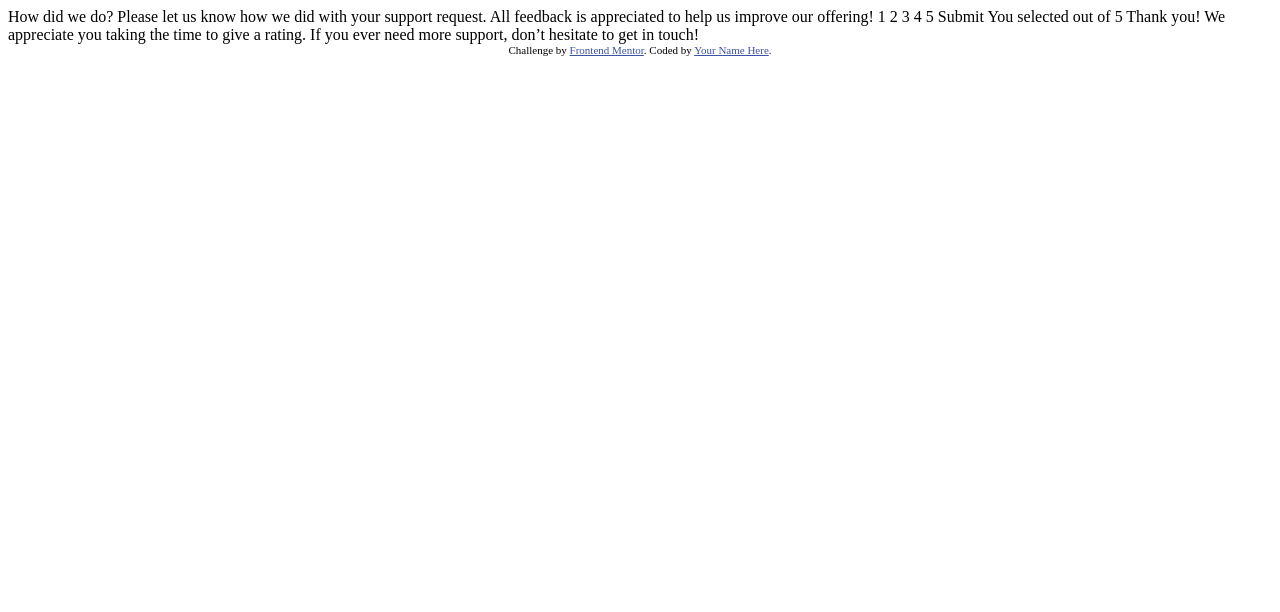
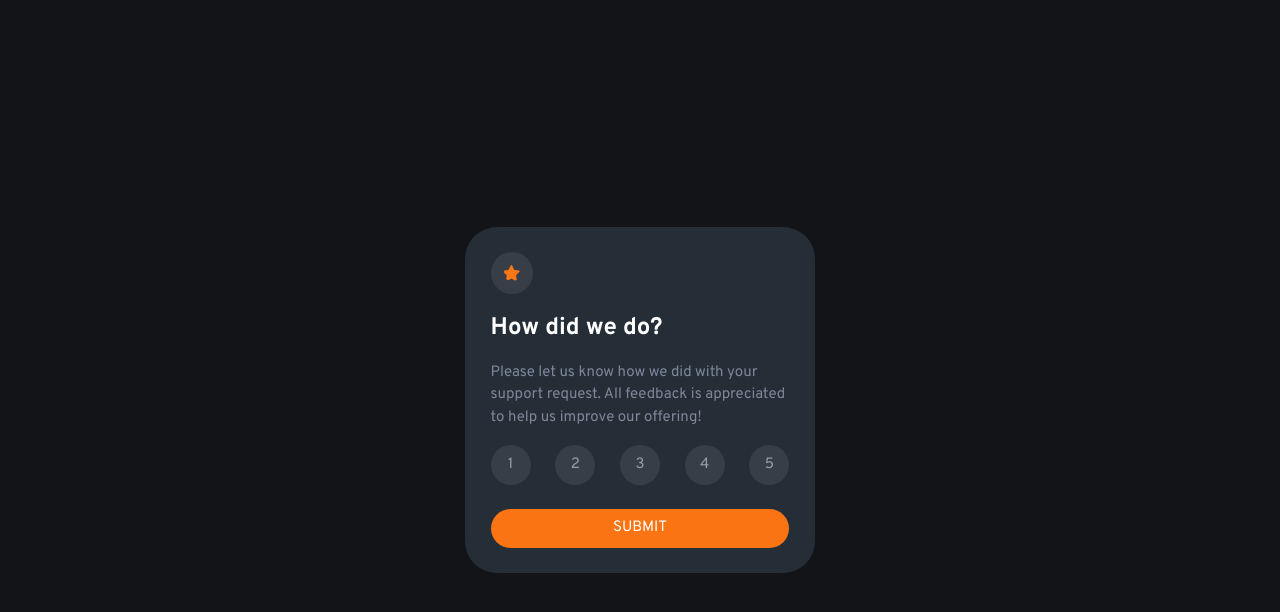
Before and after one commit to zsoolti8917/Interactive-rating-component, a plain HTML site: page index.html in a window 1280 px wide. Drawn offline with Linux system fonts and the light colour scheme.

Commit message:
main container css done

```diff
--- a/index.html
+++ b/index.html
@@ -7,43 +7,51 @@
   <link rel="icon" type="image/png" sizes="32x32" href="./images/favicon-32x32.png">
 
   <title>Frontend Mentor | Interactive rating component</title>
-
-  <!-- Feel free to remove these styles or customise in your own stylesheet 👍 -->
-  <style>
-    .attribution { font-size: 11px; text-align: center; }
-    .attribution a { color: hsl(228, 45%, 44%); }
-  </style>
+  <link rel="stylesheet" href="style.css">
+  <script src="main.js" type="module"></script>
 </head>
 <body>
 
   <!-- Rating state start -->
+ <div class="container">
+  <div class="main">
+    <picture class="star">
+      <img src="images/icon-star.svg" alt="star">
+    </picture>
 
-  How did we do?
+    <h1 class="title">How did we do?</h1>
+    <p class="text">Please let us know how we did with your support request. All feedback is appreciated
+      to help us improve our offering!</p>
+    <ul class="ratings">
+      <li data-key="1" class="rating">1</li>
+      <li data-key="2" class="rating">2</li>
+      <li data-key="3" class="rating">3</li>
+      <li data-key="4" class="rating">4</li>
+      <li data-key="5" class="rating">5</li>
+    </ul>
 
-  Please let us know how we did with your support request. All feedback is appreciated
-  to help us improve our offering!
+    <button class="button">Submit</button>
+  </div>
 
-  1 2 3 4 5
+  <div class="rating__screen">
+    <picture class="illustration">
+      <img src="images/illustration-thank-you.svg" alt="illustration">
+    </picture>
 
-  Submit
+    <p class="selected">
+      You selected <!-- Add rating here --> out of 5
+    </p>
 
-  <!-- Rating state end -->
+    <h1 class="title">
+      Thank you!
+    </h1>
 
-  <!-- Thank you state start -->
+    <p class="text">
+      We appreciate you taking the time to give a rating. If you ever need more support,
+      don’t hesitate to get in touch!
+    </p>
+  </div>
+ </div>
 
-  You selected <!-- Add rating here --> out of 5
-
-  Thank you!
-
-  We appreciate you taking the time to give a rating. If you ever need more support,
-  don’t hesitate to get in touch!
-
-  <!-- Thank you state end -->
-
-
-  <div class="attribution">
-    Challenge by <a href="https://www.frontendmentor.io?ref=challenge" target="_blank">Frontend Mentor</a>.
-    Coded by <a href="#">Your Name Here</a>.
-  </div>
 </body>
 </html>
--- /dev/null
+++ b/style.css
@@ -0,0 +1,149 @@
+@import url('https://fonts.googleapis.com/css2?family=Overpass:wght@400;700&display=swap');
+/* || RESET || */
+/*
+  1. Use a more-intuitive box-sizing model.
+*/
+*, *::before, *::after {
+    box-sizing: border-box;
+  }
+  /*
+    2. Remove default margin
+  */
+  * {
+    margin: 0;
+  }
+  /*
+    3. Allow percentage-based heights in the application
+  */
+  html, body {
+    height: 100%;
+  }
+  /*
+    Typographic tweaks!
+    4. Add accessible line-height
+    5. Improve text rendering
+  */
+  body {
+    line-height: 1.5;
+    -webkit-font-smoothing: antialiased;
+  }
+  /*
+    6. Improve media defaults
+  */
+  img, picture, video, canvas, svg {
+    display: block;
+    max-width: 100%;
+  }
+  /*
+    7. Remove built-in form typography styles
+  */
+  input, button, textarea, select {
+    font: inherit;
+  }
+  /*
+    8. Avoid text overflows
+  */S
+  p, h1, h2, h3, h4, h5, h6 {
+    overflow-wrap: break-word;
+  }
+/* || VARIABLES || */
+:root{
+/* || COLORS || */
+--color-primary-500: hsl(25, 97%, 53%);
+
+--clr-neutral-100: hsl(0, 0%, 100%);
+--clr-neutral-600: hsl(217, 12%, 63%);
+--clr-neutral-500: hsl(216, 12%, 54%);
+--clr-neutral-800: hsl(213, 19%, 18%);
+--clr-neutral-900: hsl(216, 12%, 8%);
+
+/* || FONTS || */
+--ff-primary: 'Overpass', sans-serif;
+--fw-primary: 400;
+--fw-secondary: 700;
+
+}
+/* || GENERAL || */
+body{
+    font-family: var(--ff-primary);
+    font-weight: var(--fw-primary);
+    color: var(--clr-neutral-100);
+    background-color: var(--clr-neutral-900);
+    display: grid;
+    place-items: center;
+    font-size: 15px;
+}
+
+
+
+
+/* || LAYOUT || */
+.container{
+   max-width: 350px;
+    margin: 2rem;
+    background-color: var(--clr-neutral-800);
+    padding: 1.6rem;
+    border-radius: 2rem;
+}
+
+.main{
+    display: grid;
+    gap: 1rem;
+}
+
+.ratings{
+    display: flex;
+    justify-content: space-between;
+    gap: 0.5rem;
+    list-style: none;
+    margin: 0;
+    padding: 0;
+}
+
+.rating{
+    display: grid;
+    color: var(--clr-neutral-600);
+    place-items: center;
+    border-radius: 50%;
+    background-color: hsla(216, 12%, 25%, 1);
+    cursor: pointer;
+    height: 2.5rem;
+    width: 2.5rem;
+    justify-content: center;
+}
+
+.button{
+    display: grid;
+    place-content: center;
+    text-align: center;
+    padding: 0.5rem;
+    border-radius: 2rem;
+    background-color: var(--color-primary-500);
+    cursor: pointer;
+    border: none;
+    color: var(--clr-neutral-100);
+    text-transform: uppercase;
+    margin-top: 0.5rem;
+}
+
+.main .title{
+    font-size: 1.5rem;
+    font-weight: var(--fw-secondary);
+
+}
+
+.main .text{
+    font-weight: var(--fw-primary);
+    color: var(--clr-neutral-500);
+}
+
+.rating__screen{
+    display:none;
+}
+
+.star img{
+    background-color: hsla(216, 12%, 25%, 1);
+    padding: 0.8rem;
+    border-radius: 50%;
+}
+/* || MEDIA QUERIES || */
```
Also changed, not shown: main.js (added).
